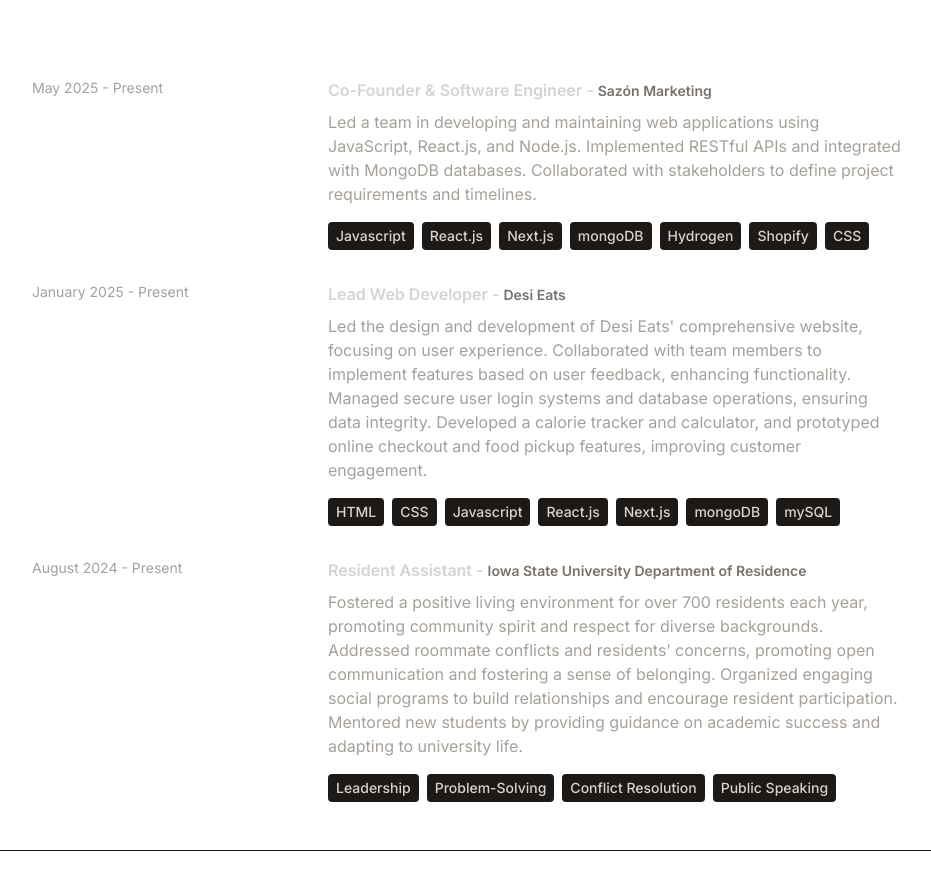
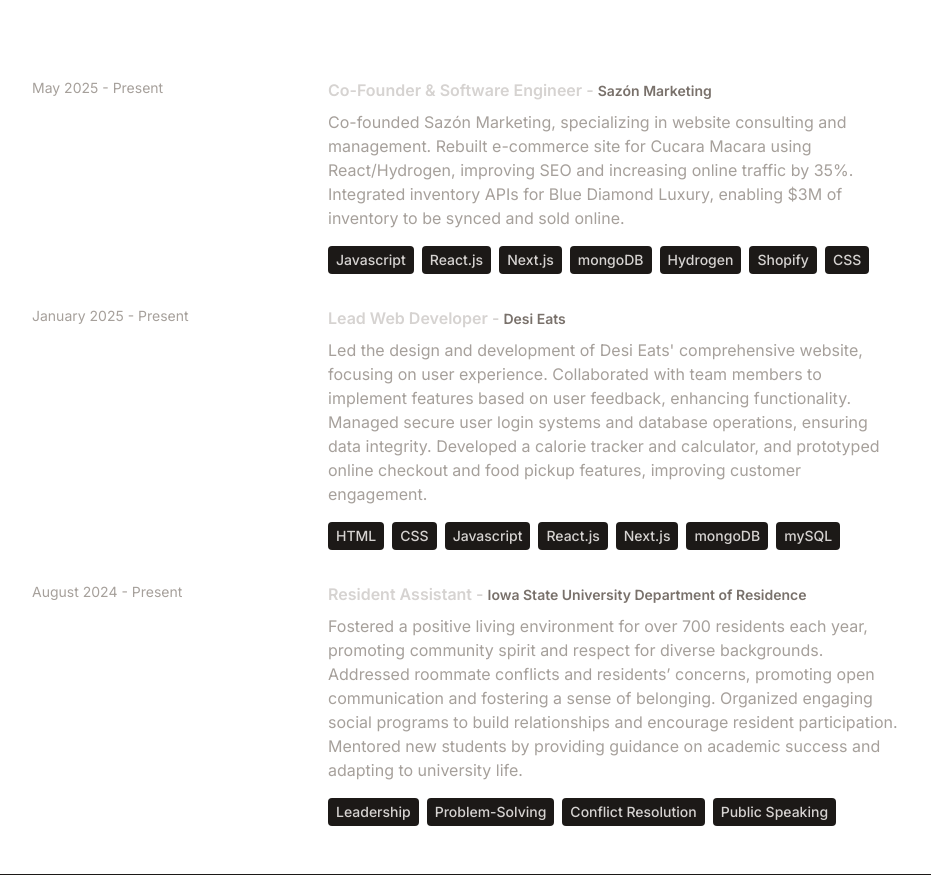
Before and after one commit to aperezro/Alejandro, a React (Vite) app: page / in a window 1280 px wide. Shown: the part 2923-3817 px from the top of the page, without its empty margins (172-1103 px from the left). Built offline with nearby package versions, Linux system fonts and the light colour scheme.

Commit message:
sazon fix

```diff
--- a/src/constants/index.js
+++ b/src/constants/index.js
@@ -14,7 +14,7 @@
     year: "May 2025 - Present",
     role: "Co-Founder & Software Engineer",
     company: "Sazón Marketing",
-    description: `Led a team in developing and maintaining web applications using JavaScript, React.js, and Node.js. Implemented RESTful APIs and integrated with MongoDB databases. Collaborated with stakeholders to define project requirements and timelines.`,
+    description: `Co-founded Sazón Marketing, specializing in website consulting and management. Rebuilt e-commerce site for Cucara Macara using React/Hydrogen, improving SEO and increasing online traffic by 35%. Integrated inventory APIs for Blue Diamond Luxury, enabling $3M of inventory to be synced and sold online.`,
     technologies: ["Javascript", "React.js", "Next.js", "mongoDB", "Hydrogen", "Shopify", "CSS"],
   },
   {
```
